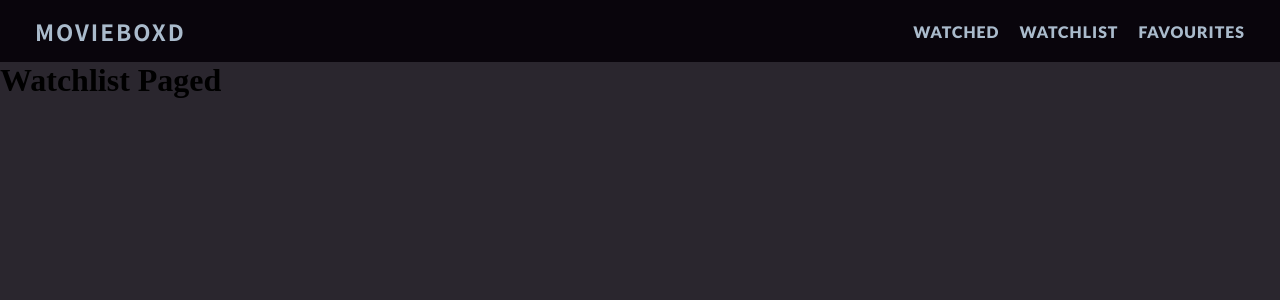
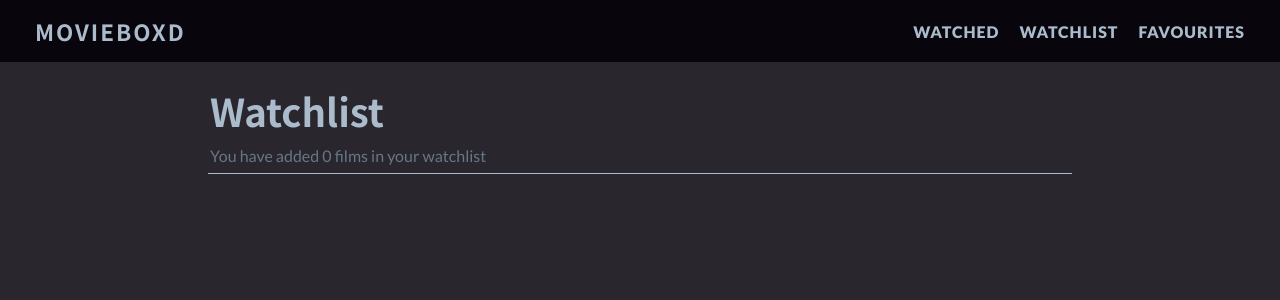
Before and after one commit to 33j33/movieboxd, a React (Create React App) app: page /watchlist in a window 1280 px wide. Shown: the top 300 px of the page. Built offline with nearby package versions, Linux system fonts and the light colour scheme.

Commit message:
FIX: Bugs, ADD: Save to Local Storage

```diff
--- a/src/App.css
+++ b/src/App.css
@@ -18,9 +18,10 @@
     --clr-rating-bad: rgb(189, 101, 42);
 
     /* FONT SIZES */
-    --ft-size-1: 1.4rem;
-    --ft-size-2: 1.2rem;
-    --ft-size-3: .8rem;
+    --ft-size-1: 2.4rem;
+    --ft-size-2: 1.4rem;
+    --ft-size-3: 1.2rem;
+    --ft-size-4: .8rem;
 
     /* CARD DIMENSIONS */
     --card-width: 200px;
@@ -43,6 +44,7 @@ body {
 /* Common Classes Across the App */
 
 .movie-grid {
+    max-width: 100%;
     display: flex;
     flex-wrap: wrap;
     justify-content: center;
@@ -81,7 +83,7 @@ body {
 .nav .brand {
     letter-spacing: 2px;
     font-family: "Noto Sans TC";
-    font-size: var(--ft-size-1);
+    font-size: var(--ft-size-2);
 }
 .nav .links {
     display: flex;
@@ -179,7 +181,7 @@ body {
 
 .card .poster-overlay .icons div {
     margin: 0 2px;
-    font-size: var(--ft-size-2);
+    font-size: var(--ft-size-3);
     cursor: pointer;
 }
 .card .poster-overlay .icons div:hover {
@@ -198,7 +200,7 @@ body {
     gap: 10px;
     margin: .5rem;
     font-family: "Noto Sans TC";
-    font-size: var(--ft-size-3);
+    font-size: var(--ft-size-4);
     font-weight: 700;
 }
 .card .info .rating {
@@ -222,3 +224,25 @@ body {
 .card .info .rating.bad {
     color: var(--clr-rating-bad);
 }
+
+/* ======================================================================= */
+/* --------------WATCHED, FAVOURITES, WATCHLIST PAGE------------------------- */
+/* ======================================================================= */
+
+.watched, .favourites, .watchlist{
+    max-width: 960px;
+    margin: 0 auto;
+}
+.watched > h1, .favourites > h1, .watchlist > h1 {
+    font-size: var(--ft-size-1);
+    font-family: "Noto Sans TC";
+    margin-left: calc((10%)/2 + 2px);
+    color: var(--clr-grey-3);
+    margin-top: 20px;
+}
+.watched > p, .favourites > p, .watchlist > p {
+    font-family: "Lato";
+    margin: 8px 0px;
+    margin-left: calc((10%)/2 + 2px);
+    color: var(--clr-grey-2);
+}
--- a/src/components/Favourites.js
+++ b/src/components/Favourites.js
@@ -1,11 +1,20 @@
-import React from "react";
+import React, { useContext } from "react";
 import "../App.css";
+import MovieCard from "./MovieCard";
+import { GlobalContext } from "../context/GlobalState";
 
 const Favourites = () => {
+    const { favourites } = useContext(GlobalContext);
 
     return (
-        <div>
-            <h1>Favourites Paged</h1>
+        <div className="favourites">
+            <h1>Favourites</h1>
+            <p>You have added {favourites.length ? favourites.length : 0} favourite films</p>
+            <div className="movie-grid">
+                {favourites && favourites.map((movie) => (
+                    <MovieCard key={movie.id} movie={movie} />
+                ))}
+            </div>
         </div>
     )
 }
--- a/src/components/HomePage.js
+++ b/src/components/HomePage.js
@@ -6,22 +6,22 @@ const HomePage = () => {
   const [query, setQuery] = useState("");
   const [searchResults, setSearchResults] = useState([]);
   const KEY = process.env.REACT_APP_TMDB_API_KEY;
-    const onChange = e => {
+  const onChange = (e) => {
     e.preventDefault();
     setQuery(e.target.value);
-        fetch(`https://api.themoviedb.org/3/search/movie?api_key=04c35731a5ee918f014970082a0088b1&query=${e.target.value}&language=en-US&page=1&include_adult=false`
+    fetch(
+      `https://api.themoviedb.org/3/search/movie?api_key=${KEY}&query=${e.target.value}&language=en-US&page=1&include_adult=false`
     )
       .then((res) => res.json())
       .then((data) => {
-                console.log(data)
+        console.log(data);
         if (!data.errors) {
           setSearchResults(data.results);
         } else {
           setSearchResults([]);
         }
       });
-
-    }
+  };
   return (
     <div className="homepage">
       <div className="search-box">
@@ -33,13 +33,12 @@ const HomePage = () => {
         />
       </div>
       <div className="movie-grid">
-                {searchResults && searchResults.map((movie) => (
+        {searchResults &&
+          searchResults.map((movie) => (
             <MovieCard key={movie.id} movie={movie} />
-                ))
-                }
+          ))}
       </div>
-
     </div>
-    )
-}
+  );
+};
 export default HomePage;
--- a/src/components/Watched.js
+++ b/src/components/Watched.js
@@ -1,11 +1,20 @@
-import React from "react";
+import React, { useContext } from "react";
 import "../App.css";
+import MovieCard from "./MovieCard";
+import { GlobalContext } from "../context/GlobalState";
 
 const Watched = () => {
+    const { watched } = useContext(GlobalContext);
 
     return (
-        <div>
-            <h1>Watched Paged</h1>
+        <div className="watched">
+            <h1>Watched</h1>
+            <p>You have watched {watched.length ? watched.length : 0} films</p>
+            <div className="movie-grid">
+                {watched && watched.map((movie) => (
+                    <MovieCard key={movie.id} movie={movie} />
+                ))}
+            </div>
         </div>
     )
 }
--- a/src/components/Watchlist.js
+++ b/src/components/Watchlist.js
@@ -1,11 +1,20 @@
-import React from "react";
+import React, { useContext } from "react";
 import "../App.css";
+import MovieCard from "./MovieCard";
+import { GlobalContext } from "../context/GlobalState";
 
 const Watchlist = () => {
+    const { watchlist } = useContext(GlobalContext);
 
     return (
-        <div>
-            <h1>Watchlist Paged</h1>
+        <div className="watchlist">
+            <h1>Watchlist</h1>
+            <p>You have added {watchlist.length ? watchlist.length : 0} films in your watchlist</p>
+            <div className="movie-grid">
+                {watchlist && watchlist.map((movie) => (
+                    <MovieCard key={movie.id} movie={movie} />
+                ))}
+            </div>
         </div>
     )
 }
--- a/src/context/GlobalState.js
+++ b/src/context/GlobalState.js
@@ -3,10 +3,16 @@ import ReducerFunction from "./ReducerFunction";
 
 // Initial State
 const initialState = {
-    watched: [],
-    watchlist: [],
-    favourites: []
-}
+  watched: localStorage.getItem("watched")
+    ? JSON.parse(localStorage.getItem("watched"))
+    : [],
+  watchlist: localStorage.getItem("watchlist")
+    ? JSON.parse(localStorage.getItem("watchlist"))
+    : [],
+  favourites: localStorage.getItem("favourites")
+    ? JSON.parse(localStorage.getItem("favourites"))
+    : [],
+};
 // Create GlobalContext which will save and manage GlobalState
 export const GlobalContext = createContext(initialState);
 
@@ -14,28 +20,34 @@ export const GlobalContext = createContext(initialState);
 export const GlobalProvider = (props) => {
   const [state, dispatch] = useReducer(ReducerFunction, initialState);
 
+  useEffect(() => {
+    localStorage.setItem("watchlist", JSON.stringify(state.watchlist));
+    localStorage.setItem("watched", JSON.stringify(state.watched));
+    localStorage.setItem("favourites", JSON.stringify(state.favourites));
+  }, [state]);
   // Actions
   const addMovieToWatchlist = (movie) => {
     dispatch({ type: "ADD_MOVIE_TO_WATCHLIST", payload: movie });
-    }
+  };
   const removeMovieFromWatchlist = (id) => {
     dispatch({ type: "REMOVE_MOVIE_FROM_WATCHLIST", payload: id });
-    }
+  };
   const addMovieToWatched = (movie) => {
     dispatch({ type: "ADD_MOVIE_TO_WATCHED", payload: movie });
-    }
+  };
   const removeMovieFromWatched = (id) => {
     dispatch({ type: "REMOVE_MOVIE_FROM_WATCHED", payload: id });
-    }
+  };
   const addMovieToFavourites = (movie) => {
     dispatch({ type: "ADD_MOVIE_TO_FAVOURITES", payload: movie });
-    }
+  };
   const removeMovieFromFavourites = (id) => {
-        dispatch({ type: "REMOVE_MOVIE_FROM_FAVOURITES", payload: id })
-    }
+    dispatch({ type: "REMOVE_MOVIE_FROM_FAVOURITES", payload: id });
+  };
   return (
     // All the following Arrays and Functions will be available in the entire App using context
-        <GlobalContext.Provider value={{
+    <GlobalContext.Provider
+      value={{
         watchlist: state.watchlist,
         watched: state.watched,
         favourites: state.favourites,
@@ -44,9 +56,10 @@ export const GlobalProvider = (props) => {
         addMovieToWatchlist,
         removeMovieFromFavourites,
         removeMovieFromWatched,
-            removeMovieFromWatchlist
-        }}>
+        removeMovieFromWatchlist,
+      }}
+    >
       {props.children}
     </GlobalContext.Provider>
-    )
-}
+  );
+};
--- a/src/context/ReducerFunction.js
+++ b/src/context/ReducerFunction.js
@@ -3,6 +3,9 @@ const ReducerFunction = (state, action) => {
     case "ADD_MOVIE_TO_WATCHLIST":
       return {
         ...state,
+        watched: state.watched.filter(
+          (movie) => movie.id !== action.payload.id
+        ),
         watchlist: [action.payload, ...state.watchlist],
       };
     case "REMOVE_MOVIE_FROM_WATCHLIST":
@@ -34,7 +37,9 @@ const ReducerFunction = (state, action) => {
     case "REMOVE_MOVIE_FROM_FAVOURITES":
       return {
         ...state,
-                favourites: state.favourites.filter((movie) => movie.id !== action.payload),
+        favourites: state.favourites.filter(
+          (movie) => movie.id !== action.payload
+        ),
       };
 
     default:
--- a/src/index.js
+++ b/src/index.js
@@ -1,10 +1,10 @@
-import React from 'react';
-import ReactDOM from 'react-dom';
-import App from './App';
+import React from "react";
+import ReactDOM from "react-dom";
+import App from "./App";
 
 ReactDOM.render(
-  <React.StrictMode>
-    <App />
-  </React.StrictMode>,
-  document.getElementById('root')
+  // <React.StrictMode>
+  <App />,
+  // </React.StrictMode>,
+  document.getElementById("root")
 );
```
Also changed, not shown: src/components/MovieCard.js (+41 -36 lines), 2 other files (tests, documents, lock files or other folders). Lines whose indentation alone changed are shown as unchanged.
